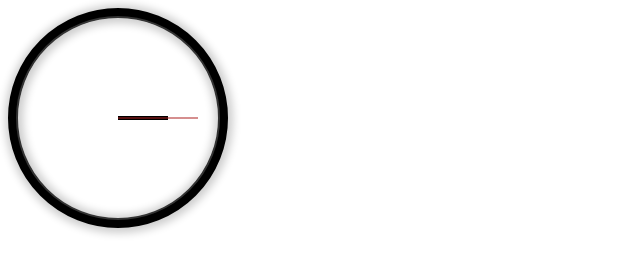
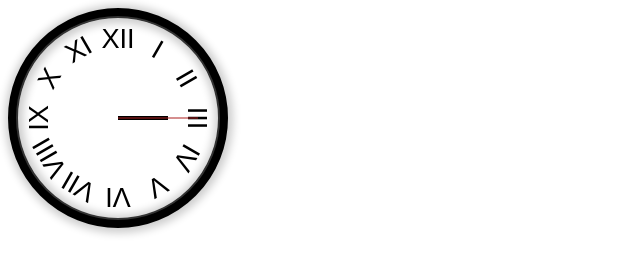
Before and after one commit to evblance/pjs-clock, a plain HTML site: page index.html in a window 1280 px wide. Shown: the whole page, without its empty margins (0-640 px from the left). Drawn offline with Linux system fonts and the light colour scheme; a web font is replaced by a local one.

Commit message:
Create dials on clock face

```diff
--- a/clock.js
+++ b/clock.js
@@ -1,3 +1,32 @@
+const DIAL_NUMERALS = [
+  'I',
+  'II',
+  'III',
+  'IV',
+  'V',
+  'VI',
+  'VII',
+  'VIII',
+  'IX',
+  'X',
+  'XI',
+  'XII'
+];
+
+const createDials = () => {
+  for (let i = 0; i < 12; i++) {
+    const dial = document.createElement('div');
+    dial.className = 'dial';
+    dial.style.transform = `translate(-50%, -50%) rotate(${30 * (i+1)}deg)`;
+    const numeralContent = document.createTextNode(DIAL_NUMERALS[i]);
+    dial.appendChild(numeralContent);
+    clockFace.appendChild(dial);
+  }
+};
+
 const hourHand = document.getElementById('hours');
 const minuteHand = document.getElementById('minutes');
 const secondHand = document.getElementById('seconds');
+const clockFace = document.getElementById('face');
+
+createDials();
--- a/index.html
+++ b/index.html
@@ -10,7 +10,7 @@
 
 <body>
   <div class="clock">
-    <div class="clock-face"></div>
+    <div id="face" class="clock-face"></div>
     <div id="hours" class="hour-hand"></div>
     <div id="minutes" class="minute-hand"></div>
     <div id="seconds" class="second-hand"></div>
```
